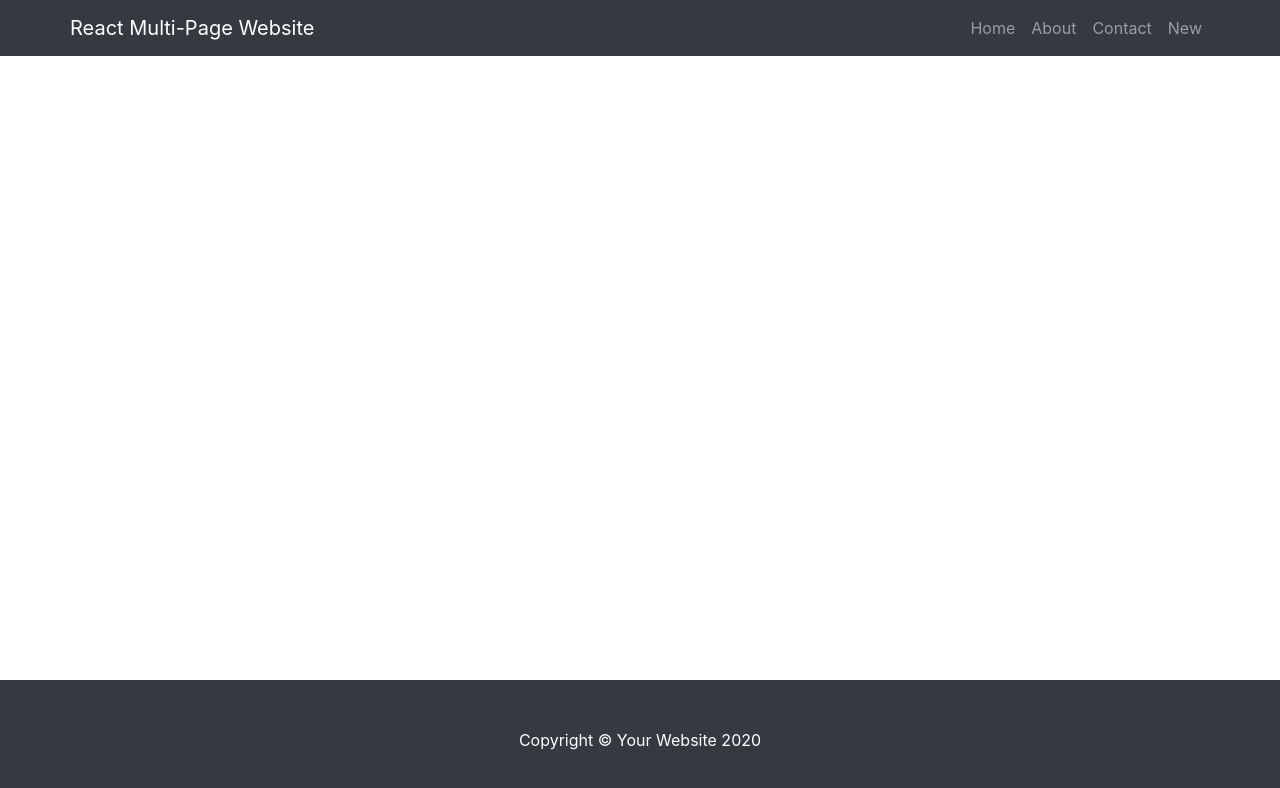
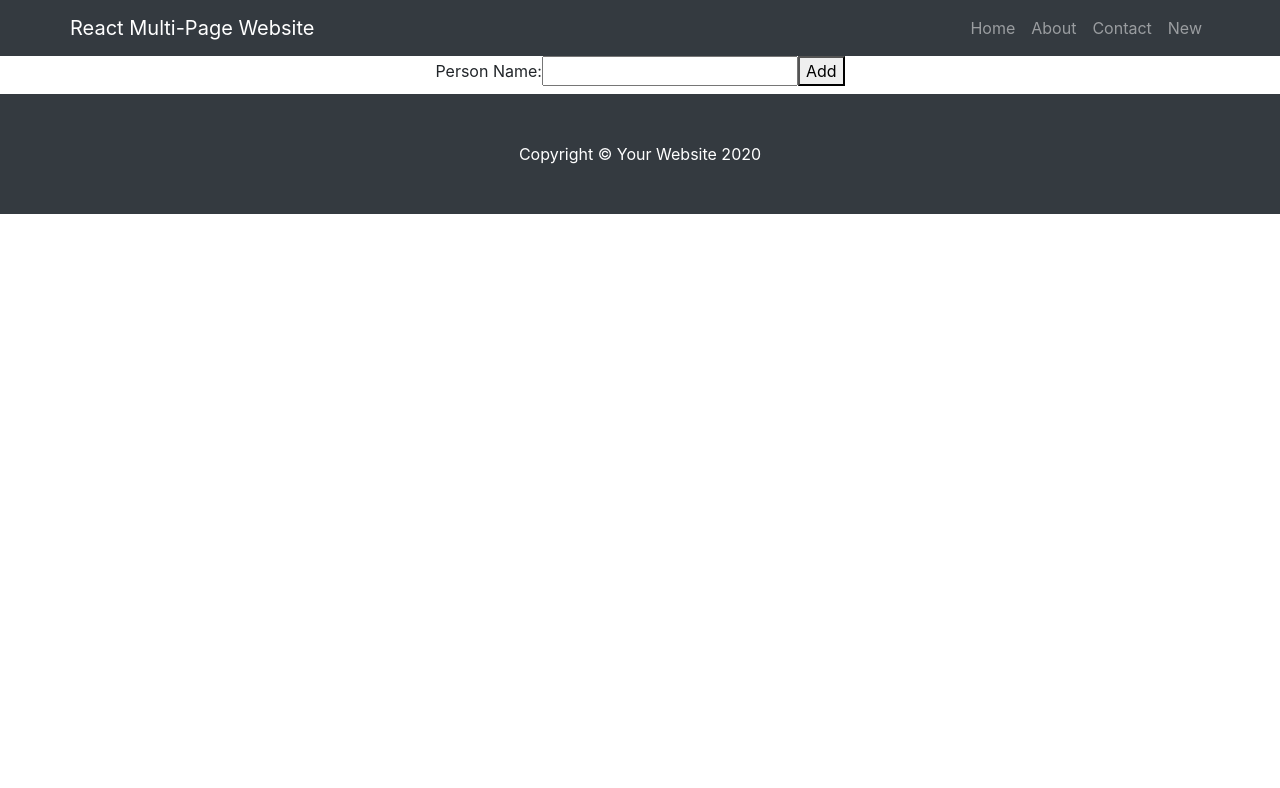
Before and after one commit to PedroMiguelGomes/onboarding_inesctec, a React (Create React App) app: page /plus in a window 1280 px wide. Shown: the top 788 px of the page. Built offline with nearby package versions, Linux system fonts and the light colour scheme.

Commit message:
Correções

```diff
--- a/package.json
+++ b/package.json
@@ -6,6 +6,7 @@
     "@testing-library/jest-dom": "^5.12.0",
     "@testing-library/react": "^11.2.6",
     "@testing-library/user-event": "^12.8.3",
+    "axios": "^0.21.1",
     "bootstrap": "^4.6.0",
     "react": "^17.0.2",
     "react-bootstrap": "^1.5.2",
--- a/src/App.js
+++ b/src/App.js
@@ -1,6 +1,10 @@
 import React from "react";
 import { BrowserRouter as Router, Route, Switch } from "react-router-dom";
-import { Navigation, Footer, Home, About, Contact, Game } from "./components";
+import { Navigation, Footer, Home, About, Contact, Game, Chap, Plus } from "./components";
+
+import axios from 'axios';
+
+
 function App() {
   return (
     <div className="App">
@@ -11,6 +15,8 @@ function App() {
           <Route path="/about" exact component={() => <About />} />
           <Route path="/contact" exact component={() => <Contact />} />
           <Route path="/game" exact component={() => <Game />} />
+          <Route path="/chap" exact component={() => <Chap />} />
+          <Route path="/plus" exact component={() => <Plus />} />
         </Switch>
         <Footer />
       </Router>
--- a/src/components/About.jsx
+++ b/src/components/About.jsx
@@ -6,6 +6,7 @@ import Form from "react-bootstrap/Form";
 import Button from "react-bootstrap/Button";
 import Image from "react-bootstrap/Image";
 import Badge from "react-bootstrap/Badge";
+import axios from 'axios';
 
 import "../App.css";
 
@@ -26,7 +27,7 @@ export default function Contact(){
       history.push(path);
     }else{
       setPassword("f");
-      alert(email);
+      /*alert(email);*/
     }
   }
   return(
@@ -40,7 +41,7 @@ export default function Contact(){
           name="formHorizontalRadios"
           id="formHorizontalRadios1"
           value="option1"
-          onChange={(e) => setEmail(e.target.value)}
+          onChange={(e) => {setEmail(e.target.value);setPassword("")}}
         />
         <Form.Check
           type="radio"
@@ -48,7 +49,7 @@ export default function Contact(){
           name="formHorizontalRadios"
           id="formHorizontalRadios2"
           value="option2"
-          onChange={(e) => setEmail(e.target.value)}
+          onChange={(e) => {setEmail(e.target.value);setPassword("")}}
         />
         <Form.Check
           type="radio"
@@ -56,7 +57,7 @@ export default function Contact(){
           name="formHorizontalRadios"
           id="formHorizontalRadios3"
           value="option3"
-          onChange={(e) => setEmail(e.target.value)}
+          onChange={(e) => {setEmail(e.target.value);setPassword("")}}
         />
         <Form.Check
           type="radio"
@@ -64,11 +65,11 @@ export default function Contact(){
           name="formHorizontalRadios"
           id="formHorizontalRadios4"
           value="option4"
-          onChange={(e) => setEmail(e.target.value)}
+          onChange={(e) => {setEmail(e.target.value);setPassword("")}}
         />
         <br />
         <Button variant="primary" type="submit" disabled={!validateForm()}>
-          Login
+          Responder
         </Button>
         <div disabled={!handleSubmit}>
           {password === "f" && email === "option3" ? (<Badge variant="success">Success</Badge>) : password === "f" ? (<Badge variant="danger">Danger</Badge>) : (<div></div>)}
--- a/src/components/Chap.jsx
+++ b/src/components/Chap.jsx
@@ -1,5 +1,6 @@
 import React from "react";
 
+import axios from 'axios';
 import Container from "react-bootstrap/Container";
 import Row from "react-bootstrap/Row";
 import Col from "react-bootstrap/Col";
--- a/src/components/Contact.jsx
+++ b/src/components/Contact.jsx
@@ -6,6 +6,7 @@ import Form from "react-bootstrap/Form";
 import Button from "react-bootstrap/Button";
 import Image from "react-bootstrap/Image";
 
+import axios from 'axios';
 import "../App.css";
 
 export default function Contact(){
--- a/src/components/Footer.jsx
+++ b/src/components/Footer.jsx
@@ -3,8 +3,8 @@ import React from "react";
 function Footer() {
 
   return (
-    <div className="footer">
-      <footer class="py-5 bg-dark fixed-bottom">
+    <div className="footer ">
+      <footer class="py-5 bg-dark">
         <div class="container">
           <p class="m-0 text-center text-white">
             Copyright &copy; Your Website 2020
--- a/src/components/Game.jsx
+++ b/src/components/Game.jsx
@@ -1,4 +1,6 @@
 import React from "react";
+
+import axios from 'axios';
 
 import Form from "react-bootstrap/Form";
 function Game() {
--- a/src/components/Home.jsx
+++ b/src/components/Home.jsx
@@ -1,5 +1,6 @@
 import React from "react";
 
+import axios from 'axios';
 
 import ResponsiveEmbed from "react-bootstrap/ResponsiveEmbed";
 import Toast from "react-bootstrap/Toast";
@@ -10,6 +11,11 @@ import Button from "react-bootstrap/Button";
 const App = () => (
   <Container className="p-3 header">
     <h1 className="">Subchapter</h1>
+    <div style={{ width: 660, height: "auto" }}>
+      <ResponsiveEmbed aspectRatio="16by9">
+        <embed type="video/webm" src="bee.mp4" />
+      </ResponsiveEmbed>
+    </div>
     <p>
       ISTO ESTÁ LONGO DE PROPÓSITO, É PARA TESTAR A NAVBAR<br />
     Lorem ipsum dolor sit amet, consectetur adipiscing elit, sed do eiusmod
@@ -230,11 +236,7 @@ const App = () => (
       cupidatat non proident, sunt in culpa qui officia deserunt mollit anim id
       est laborum.
     </p>
-    <div style={{ width: 660, height: "auto" }}>
-      <ResponsiveEmbed aspectRatio="16by9">
-        <embed type="video/webm" src="bee.mp4" />
-      </ResponsiveEmbed>
-    </div>
+
   </Container>
 );
 
--- a/src/components/Plus.jsx
+++ b/src/components/Plus.jsx
@@ -1,30 +1,40 @@
-import React, { useState } from "react";
+import React from 'react';
+import axios from 'axios';
 
-import ResponsiveEmbed from "react-bootstrap/ResponsiveEmbed";
-import Toast from "react-bootstrap/Toast";
-import Container from "react-bootstrap/Container";
-import Button from "react-bootstrap/Button";
+export default class PersonList extends React.Component {
+  state = {
+    name: '',
+  }
 
-import "../App.css";
+  handleChange = event => {
+    this.setState({ name: event.target.value });
+  }
 
-const App = () => (
-  <Container className="p-3 header">
-    <h1 className="">Subchapter</h1>
-    <p>
-      Lorem ipsum dolor sit amet, consectetur adipiscing elit, sed do eiusmod
-      tempor incididunt ut labore et dolore magna aliqua. Ut enim ad minim
-      veniam, quis nostrud exercitation ullamco laboris nisi ut aliquip ex ea
-      commodo consequat. Duis aute irure dolor in reprehenderit in voluptate
-      velit esse cillum dolore eu fugiat nulla pariatur. Excepteur sint occaecat
-      cupidatat non proident, sunt in culpa qui officia deserunt mollit anim id
-      est laborum.
-    </p>
-    <div style={{ width: 660, height: "auto" }}>
-      <ResponsiveEmbed aspectRatio="16by9">
-        <embed type="video/webm" src="bee.mp4" />
-      </ResponsiveEmbed>
-    </div>
-  </Container>
-);
+  handleSubmit = event => {
+    event.preventDefault();
 
-export default App;
+    const user = {
+      name: this.state.name
+    };
+
+    axios.post(`test.txt`, { user })
+      .then(res => {
+        console.log(res);
+        console.log(res.data);
+      })
+  }
+
+  render() {
+    return (
+      <div>
+        <form onSubmit={this.handleSubmit}>
+          <label>
+            Person Name:
+            <input type="text" name="name" onChange={this.handleChange} />
+          </label>
+          <button type="submit">Add</button>
+        </form>
+      </div>
+    )
+  }
+}
```
Also changed, not shown: 1 other file (tests, documents, lock files or other folders).
